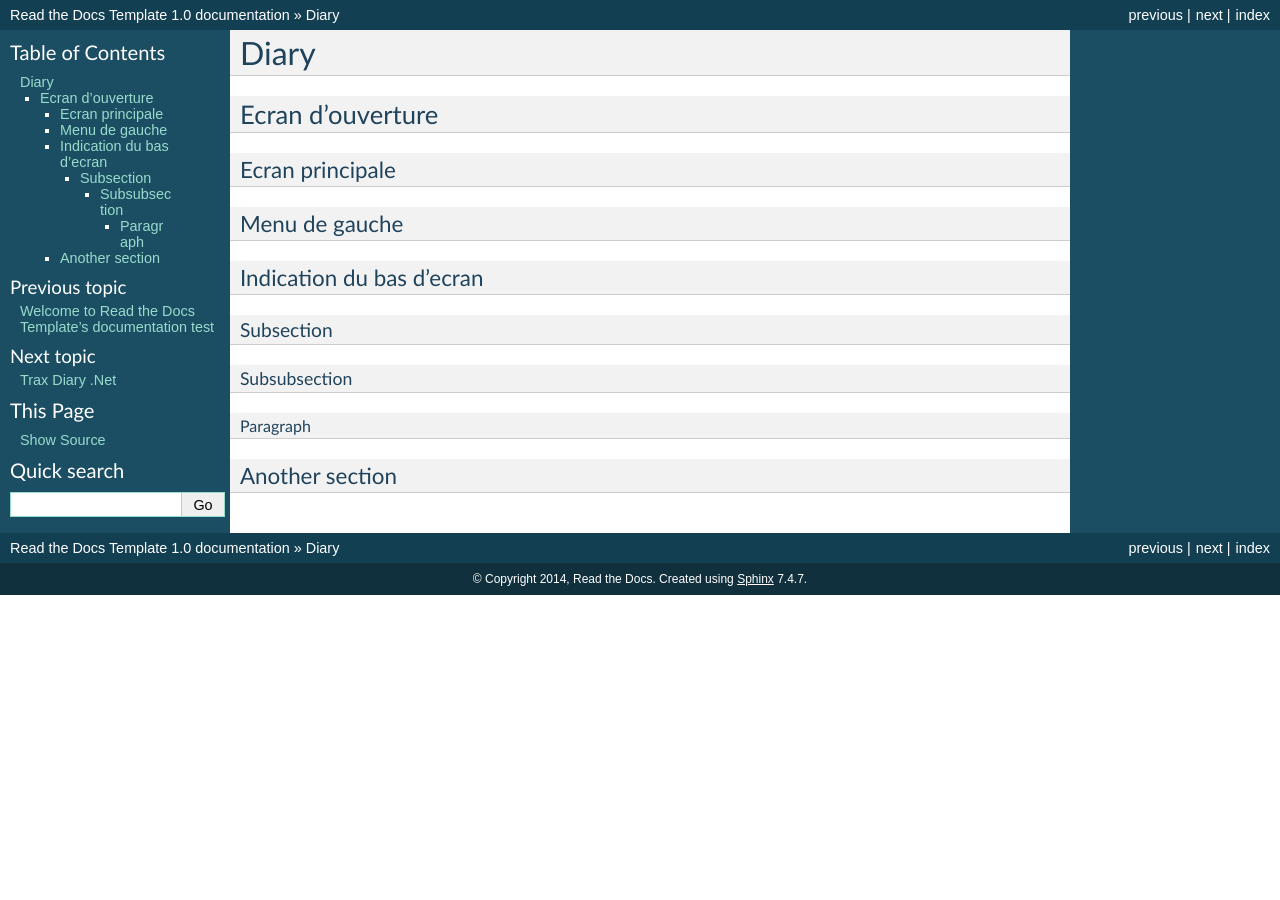
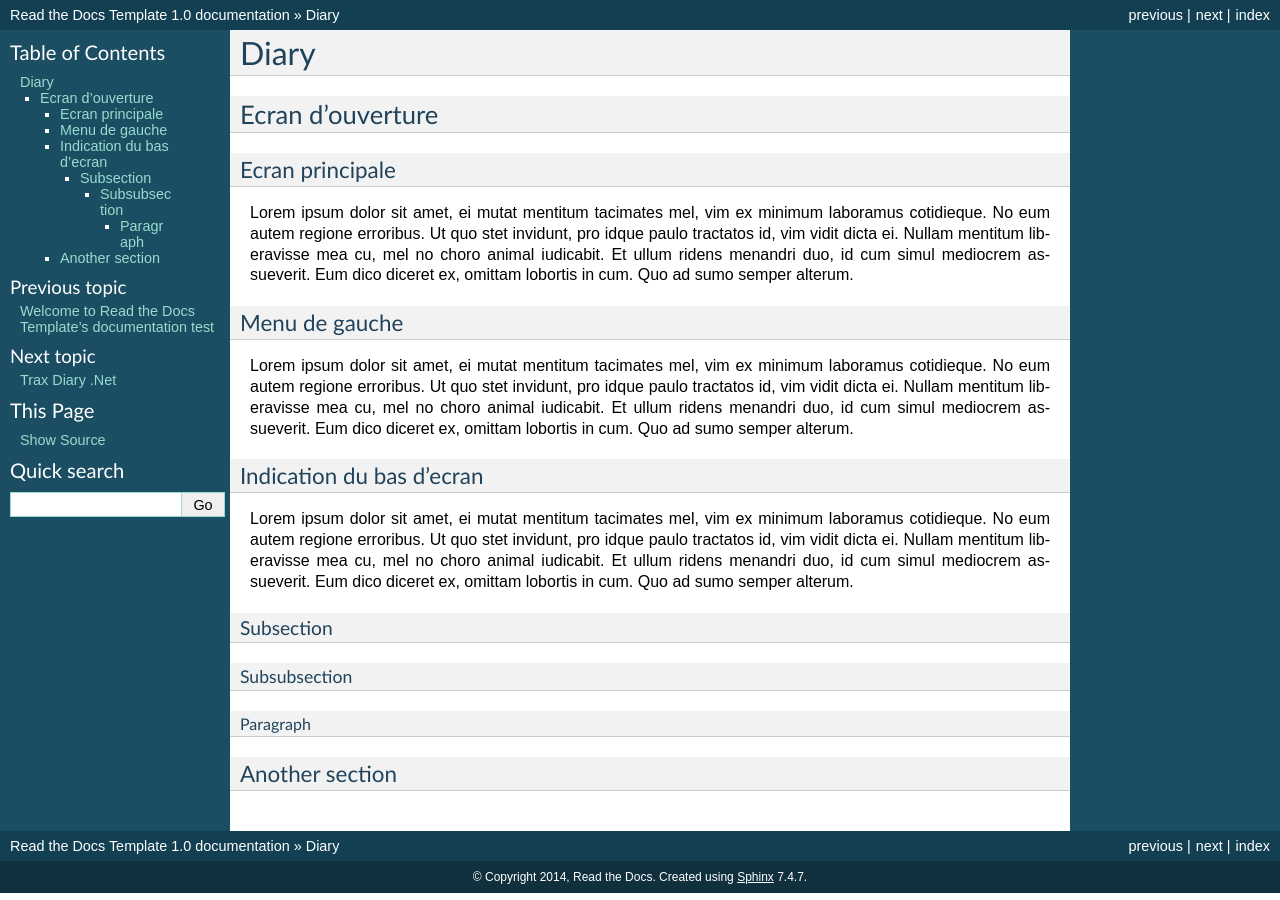
Before and after one commit to Amine57160/TraxDiaryV1.0, a Sphinx documentation site: the page built from docs/Diary.rst, in a window 1280 px wide. Built offline with Sphinx 7.4.7, drawn with Linux system fonts in a browser that asks for light colours.

Commit message:
Update Diary.rst

```diff
--- a/docs/Diary.rst
+++ b/docs/Diary.rst
@@ -8,12 +8,15 @@ Ecran d'ouverture
 
 Ecran principale
 =======
+Lorem ipsum dolor sit amet, ei mutat mentitum tacimates mel, vim ex minimum laboramus cotidieque. No eum autem regione erroribus. Ut quo stet invidunt, pro idque paulo tractatos id, vim vidit dicta ei. Nullam mentitum liberavisse mea cu, mel no choro animal iudicabit. Et ullum ridens menandri duo, id cum simul mediocrem assueverit. Eum dico diceret ex, omittam lobortis in cum. Quo ad sumo semper alterum.
 
 Menu de gauche
 =======
+Lorem ipsum dolor sit amet, ei mutat mentitum tacimates mel, vim ex minimum laboramus cotidieque. No eum autem regione erroribus. Ut quo stet invidunt, pro idque paulo tractatos id, vim vidit dicta ei. Nullam mentitum liberavisse mea cu, mel no choro animal iudicabit. Et ullum ridens menandri duo, id cum simul mediocrem assueverit. Eum dico diceret ex, omittam lobortis in cum. Quo ad sumo semper alterum.
 
 Indication du bas d'ecran
 =======
+Lorem ipsum dolor sit amet, ei mutat mentitum tacimates mel, vim ex minimum laboramus cotidieque. No eum autem regione erroribus. Ut quo stet invidunt, pro idque paulo tractatos id, vim vidit dicta ei. Nullam mentitum liberavisse mea cu, mel no choro animal iudicabit. Et ullum ridens menandri duo, id cum simul mediocrem assueverit. Eum dico diceret ex, omittam lobortis in cum. Quo ad sumo semper alterum.
 
 
 
```
